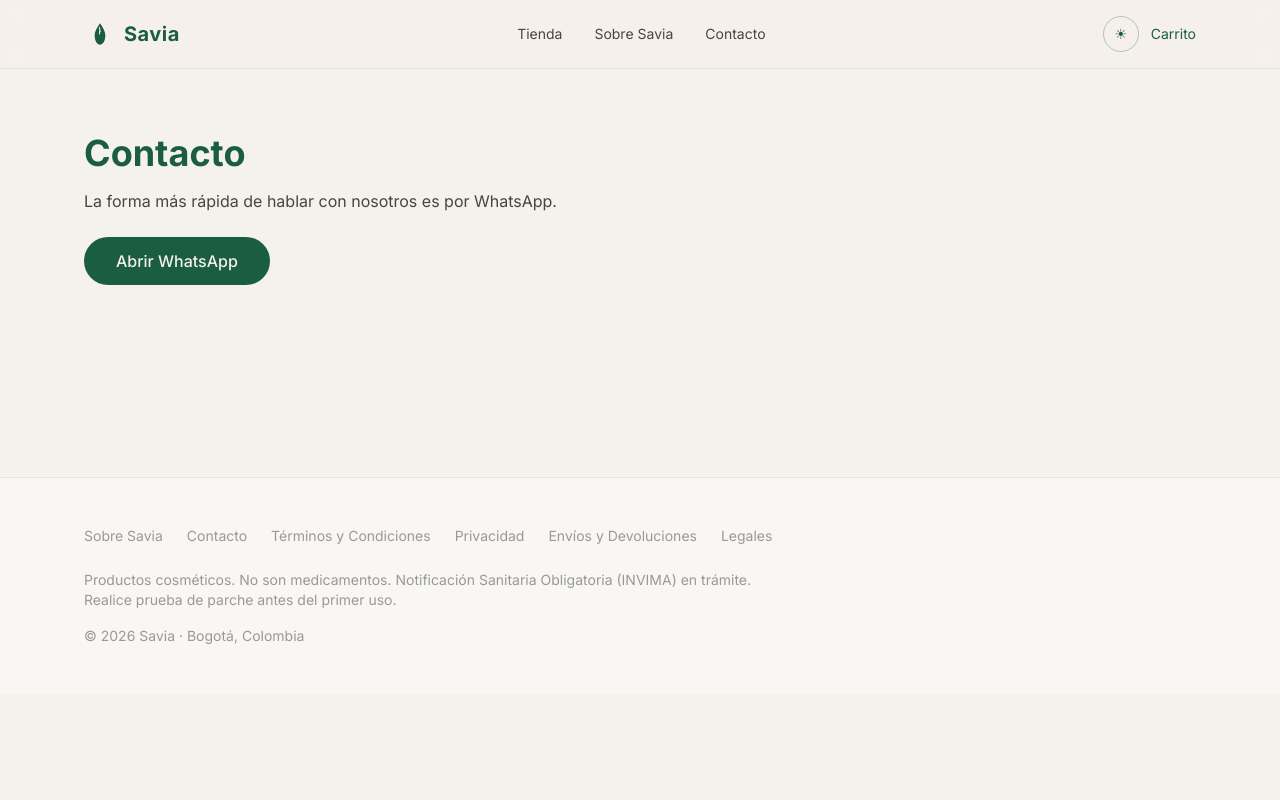
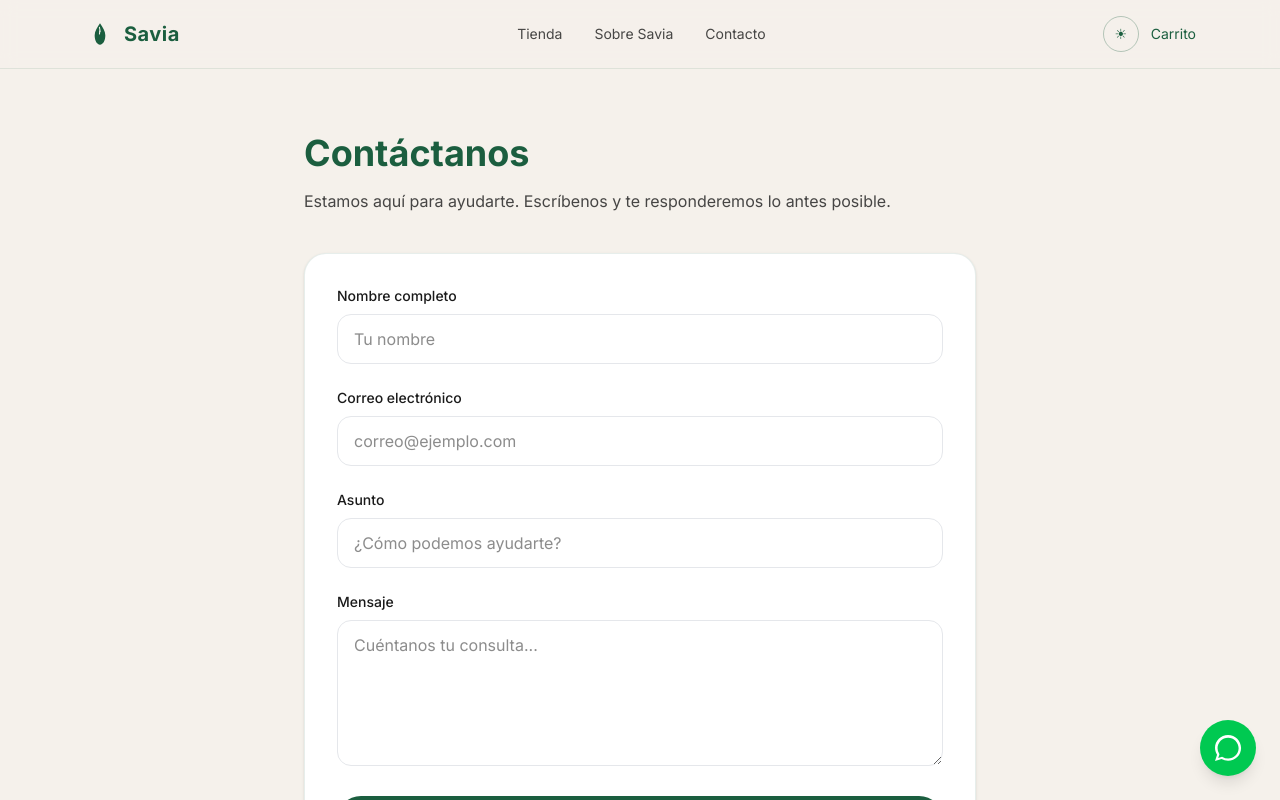
Before and after one commit to nkofla74-byte/savia, a Next.js app: page /contacto in a window 1280 px wide. Shown: the top 800 px of the page. Built offline with nearby package versions, Linux system fonts and the light colour scheme.

Commit message:
agregamos boton flotante de wattsap

```diff
--- a/app/contacto/page.tsx
+++ b/app/contacto/page.tsx
@@ -1,12 +1,112 @@
-const NUMBER = process.env.NEXT_PUBLIC_WHATSAPP_NUMBER ?? "";
+"use client";
+
+import { useState } from "react";
+
+const NUMBER = process.env.NEXT_PUBLIC_WHATSAPP_NUMBER ?? "573182359277";
 
 export default function ContactoPage() {
-  const href = `https://wa.me/${NUMBER}?text=${encodeURIComponent("Hola Savia 🌿")}`;
+  const [nombre, setNombre] = useState("");
+  const [correo, setCorreo] = useState("");
+  const [asunto, setAsunto] = useState("");
+  const [mensaje, setMensaje] = useState("");
+
+  const handleSubmit = (e: React.FormEvent) => {
+    e.preventDefault();
+
+    const texto = `
+🌿 Nuevo mensaje desde Savia
+
+👤 Nombre: ${nombre}
+📧 Correo: ${correo || "No proporcionado"}
+📝 Asunto: ${asunto}
+
+💬 Mensaje:
+${mensaje}
+`;
+
+    const href = `https://wa.me/${NUMBER}?text=${encodeURIComponent(texto)}`;
+
+    window.open(href, "_blank");
+  };
+
   return (
-    <section className="max-w-xl py-16">
-      <h1 className="font-display text-4xl font-bold text-primary">Contacto</h1>
-      <p className="mt-4 text-ink/80">La forma más rápida de hablar con nosotros es por WhatsApp.</p>
-      <a href={href} target="_blank" rel="noopener noreferrer" className="mt-6 inline-block rounded-full bg-primary px-8 py-3 font-medium text-bg hover:opacity-90">Abrir WhatsApp</a>
+    <section className="mx-auto max-w-2xl py-16">
+      <h1 className="font-display text-4xl font-bold text-primary">
+        Contáctanos
+      </h1>
+
+      <p className="mt-4 text-ink/80">
+        Estamos aquí para ayudarte. Escríbenos y te responderemos lo antes
+        posible.
+      </p>
+
+      <form
+        onSubmit={handleSubmit}
+        className="mt-10 space-y-6 rounded-3xl border border-primary/10 bg-white p-8 shadow-sm"
+      >
+        <div>
+          <label className="mb-2 block text-sm font-medium">
+            Nombre completo
+          </label>
+          <input
+            type="text"
+            required
+            value={nombre}
+            onChange={(e) => setNombre(e.target.value)}
+            className="w-full rounded-xl border border-gray-200 px-4 py-3 outline-none focus:border-primary"
+            placeholder="Tu nombre"
+          />
+        </div>
+
+        <div>
+          <label className="mb-2 block text-sm font-medium">
+            Correo electrónico
+          </label>
+          <input
+            type="email"
+            value={correo}
+            onChange={(e) => setCorreo(e.target.value)}
+            className="w-full rounded-xl border border-gray-200 px-4 py-3 outline-none focus:border-primary"
+            placeholder="correo@ejemplo.com"
+          />
+        </div>
+
+        <div>
+          <label className="mb-2 block text-sm font-medium">
+            Asunto
+          </label>
+          <input
+            type="text"
+            required
+            value={asunto}
+            onChange={(e) => setAsunto(e.target.value)}
+            className="w-full rounded-xl border border-gray-200 px-4 py-3 outline-none focus:border-primary"
+            placeholder="¿Cómo podemos ayudarte?"
+          />
+        </div>
+
+        <div>
+          <label className="mb-2 block text-sm font-medium">
+            Mensaje
+          </label>
+          <textarea
+            required
+            rows={5}
+            value={mensaje}
+            onChange={(e) => setMensaje(e.target.value)}
+            className="w-full rounded-xl border border-gray-200 px-4 py-3 outline-none focus:border-primary"
+            placeholder="Cuéntanos tu consulta..."
+          />
+        </div>
+
+        <button
+          type="submit"
+          className="w-full rounded-full bg-primary px-6 py-3 font-medium text-bg transition hover:opacity-90"
+        >
+          Enviar por WhatsApp
+        </button>
+      </form>
+
     </section>
   );
 }
--- a/app/layout.tsx
+++ b/app/layout.tsx
@@ -5,6 +5,7 @@ import { ThemeProvider } from "@/lib/theme/ThemeProvider";
 import { LenisProvider } from "@/lib/motion/LenisProvider";
 import { Header } from "@/components/layout/Header";
 import { Footer } from "@/components/layout/Footer";
+import WhatsAppButton from "@/components/whatsAppButton/WhatsAppButton";
 
 const inter = Inter({ subsets: ["latin"], variable: "--font-inter", display: "swap" });
 const fraunces = Fraunces({ subsets: ["latin"], variable: "--font-fraunces", display: "swap" });
@@ -28,8 +29,14 @@ export default function RootLayout({ children }: { children: React.ReactNode })
   <ThemeProvider>
     <LenisProvider>
       <Header />
-            <main className="mx-auto max-w-6xl px-5">{children}</main>
+
+      <main className="mx-auto max-w-6xl px-5">
+        {children}
+      </main>
+
       <Footer />
+
+      <WhatsAppButton />
     </LenisProvider>
   </ThemeProvider>
 </body>
--- a/app/sobre/page.tsx
+++ b/app/sobre/page.tsx
@@ -5,8 +5,27 @@ export default function SobrePage() {
     <section className="prose-invert max-w-2xl py-16">
       <h1 className="font-display text-4xl font-bold text-primary">Sobre Savia</h1>
       <Reveal className="mt-6 space-y-4 text-ink/85">
-        <p>Savia nació del cansancio de los aceites que prometen todo y no hacen nada. Empezamos a formular con ingredientes que de verdad aportan, con respaldo, y a un precio justo.</p>
-        <p>Sofisticada pero accesible. Científica pero sensorial. Bogotana con mirada global. Vendemos por calidad, no por ruido.</p>
+        <p>Savia nació de una idea sencilla: cuidar la piel no debería ser complicado..</p>
+        <p>Después de probar productos que prometían resultados extraordinarios y entregaban muy poco, decidimos crear algo diferente. Formulamos aceites y productos para el cuidado personal con ingredientes seleccionados por lo que realmente aportan, no por las tendencias del momento.
+
+Creemos en la belleza de lo natural, en las rutinas simples y en los pequeños momentos de cuidado que hacen parte de cada día. Por eso elaboramos productos que combinan calidad, sensorialidad y bienestar, pensados para acompañarte desde la mañana hasta la noche..</p>
+            <p>Cada fórmula de Savia busca nutrir, proteger y respetar tu piel, ofreciendo una experiencia honesta y agradable que puedas disfrutar todos los días.Somos una marca nacida en Bogotá, inspirada por la naturaleza y comprometida con crear productos accesibles, auténticos y hechos con propósito.
+
+Porque cuidar de ti no debería ser un lujo, sino un hábito..</p>
+      <h1 className="font-display text-4xl font-bold text-primary">Nuestra historia</h1>
+        <p>En Savia creemos que el cuidado personal empieza con algo muy simple: dedicarte unos minutos a ti.
+
+Nacimos con el deseo de crear productos honestos, elaborados con ingredientes de origen natural y seleccionados por sus beneficios reales. Sin promesas exageradas, sin fórmulas innecesariamente complejas, solo lo que tu piel necesita para sentirse bien cada día.
+
+Nos inspiran los rituales cotidianos: aplicar unas gotas de aceite después de la ducha, cuidar la piel antes de dormir o regalar un momento de calma en medio de una rutina agitada.
+
+Por eso cada producto de Savia está pensado para convertirse en parte de tu día a día. Fórmulas cuidadosamente desarrolladas, texturas agradables y aromas que invitan a conectar con el bienestar de forma sencilla y natural.
+
+Somos una marca bogotana que cree en la calidad, la transparencia y el poder de los ingredientes que provienen de la naturaleza.
+
+Savia es cuidado consciente, hecho para personas reales...</p>
+
+
       </Reveal>
     </section>
   );
--- /dev/null
+++ b/components/whatsAppButton/WhatsAppButton.tsx
@@ -0,0 +1,40 @@
+export default function WhatsAppButton() {
+  const number = process.env.NEXT_PUBLIC_WHATSAPP_NUMBER ?? "573182359277";
+
+  return (
+    <a
+      href={`https://wa.me/${number}?text=${encodeURIComponent(
+        "Hola Savia 🌿, me gustaría recibir más información."
+      )}`}
+      target="_blank"
+      rel="noopener noreferrer"
+      aria-label="Contactar por WhatsApp"
+      className="
+        fixed
+        bottom-6
+        right-6
+        z-50
+        flex
+        h-14
+        w-14
+        items-center
+        justify-center
+        rounded-full
+        bg-green-500
+        text-white
+        shadow-lg
+        transition
+        hover:scale-105
+      "
+    >
+      <svg
+        xmlns="http://www.w3.org/2000/svg"
+        viewBox="0 0 32 32"
+        fill="currentColor"
+        className="h-8 w-8"
+      >
+        <path d="M16.04 3C8.84 3 3 8.72 3 15.77c0 2.47.71 4.87 2.05 6.94L3 29l6.5-2.01a13.18 13.18 0 0 0 6.54 1.76c7.2 0 13.04-5.72 13.04-12.77S23.24 3 16.04 3zm0 23.47a10.9 10.9 0 0 1-5.55-1.53l-.4-.24-3.86 1.19 1.26-3.68-.26-.38a10.4 10.4 0 0 1-1.68-5.66c0-5.8 4.72-10.52 10.53-10.52 5.81 0 10.53 4.72 10.53 10.52s-4.72 10.3-10.57 10.3z" />
+      </svg>
+    </a>
+  );
+}
```
Also changed, not shown: 1 other file (tests, documents, lock files or other folders). Lines whose indentation alone changed are shown as unchanged.
